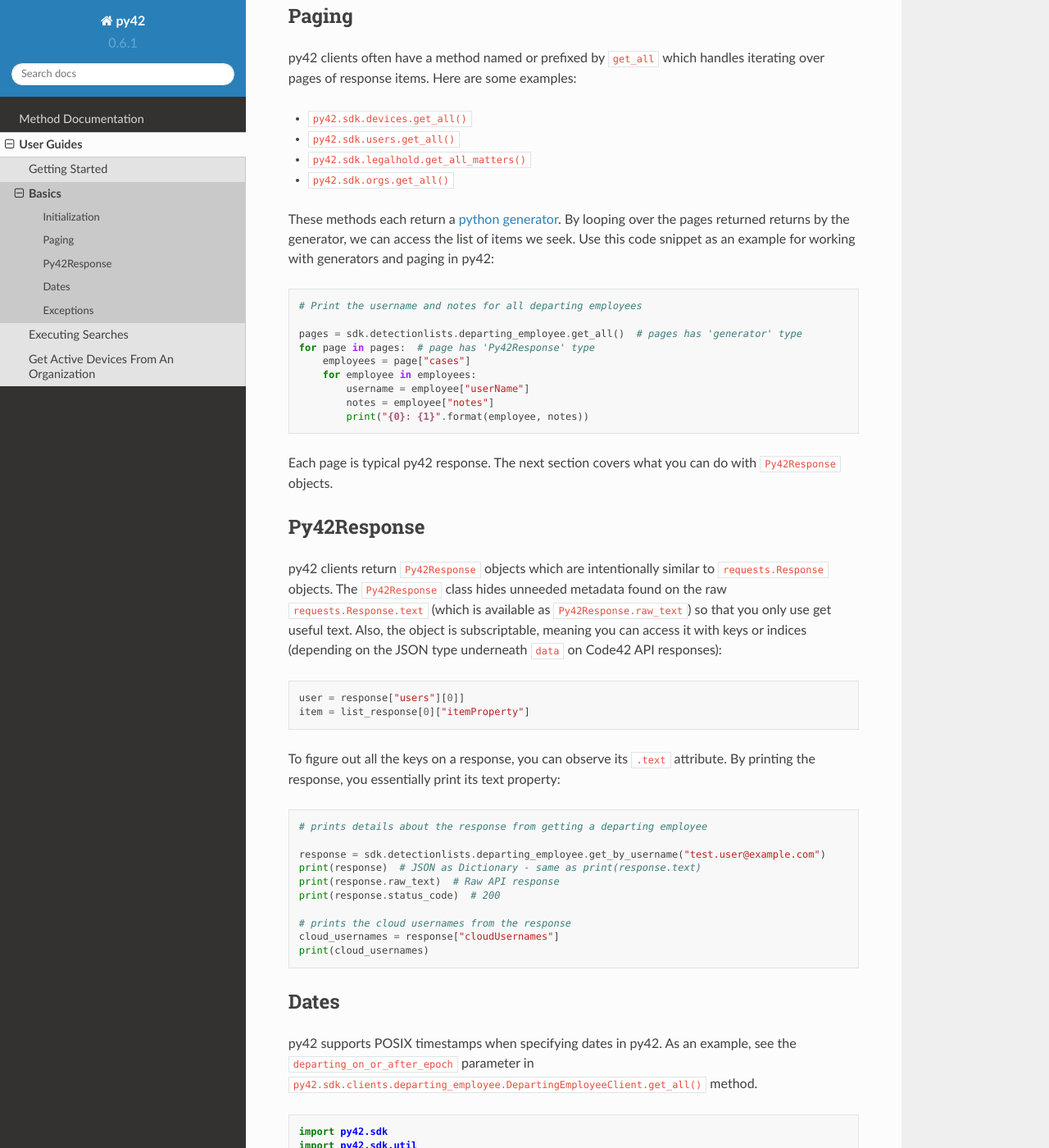
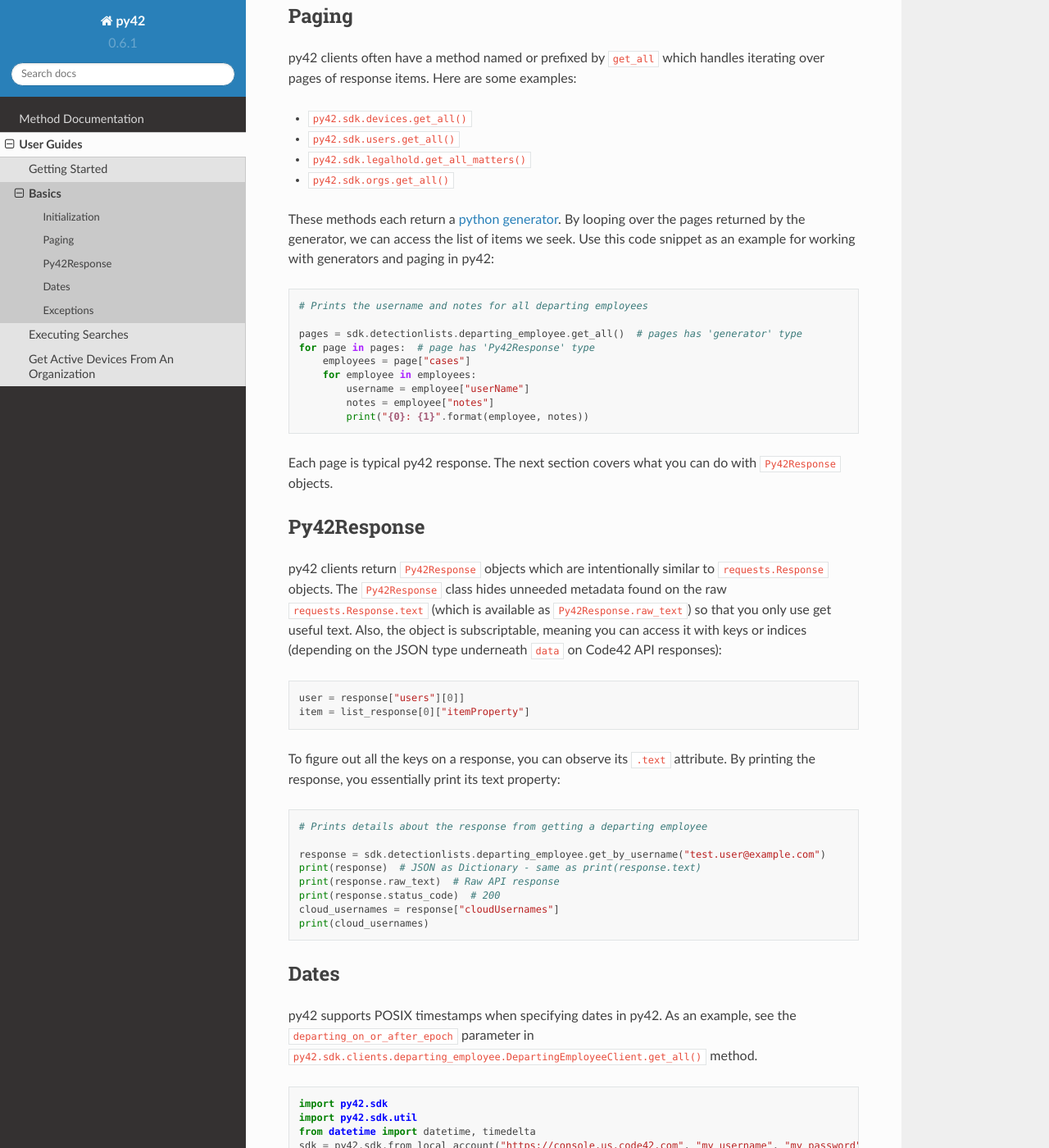
Before and after one commit to code42/py42, a Sphinx documentation site: the page built from docs/userguides/basics.md, in a window 1280 px wide and 1400 px high, scrolled down 602 px. Shown: the whole window at 82% size. Built offline with Sphinx 7.4.7 and the Read the Docs theme 2.0.0, drawn with Linux system fonts in a browser that asks for light colours; the version number is read from the project's files by our own code; some of the changed text lies outside the part shown.

Commit message:
Revision

````diff
--- a/docs/userguides/basics.md
+++ b/docs/userguides/basics.md
@@ -27,10 +27,10 @@
 * `py42.sdk.orgs.get_all()`
 
 These methods each return a [python generator](https://wiki.python.org/moin/Generators). By looping over the pages
-returned returns by the generator, we can access the list of items we seek. Use this code snippet as an example for
+returned by the generator, we can access the list of items we seek. Use this code snippet as an example for
 working with generators and paging in py42:
 ```python
-# Print the username and notes for all departing employees
+# Prints the username and notes for all departing employees
 
 pages = sdk.detectionlists.departing_employee.get_all()  # pages has 'generator' type
 for page in pages:  # page has 'Py42Response' type
@@ -58,14 +58,12 @@
 essentially print its text property:
 
 ```python
-# prints details about the response from getting a departing employee
+# Prints details about the response from getting a departing employee
 
 response = sdk.detectionlists.departing_employee.get_by_username("test.user@example.com")
 print(response)  # JSON as Dictionary - same as print(response.text)
 print(response.raw_text)  # Raw API response
 print(response.status_code)  # 200
-
-# prints the cloud usernames from the response
 cloud_usernames = response["cloudUsernames"]
 print(cloud_usernames)
 ```
````
Also changed, not shown: other parts of docs/userguides/basics.md (+2 -3 lines), docs/userguides/gettingstarted.md (+1 -1 lines).
